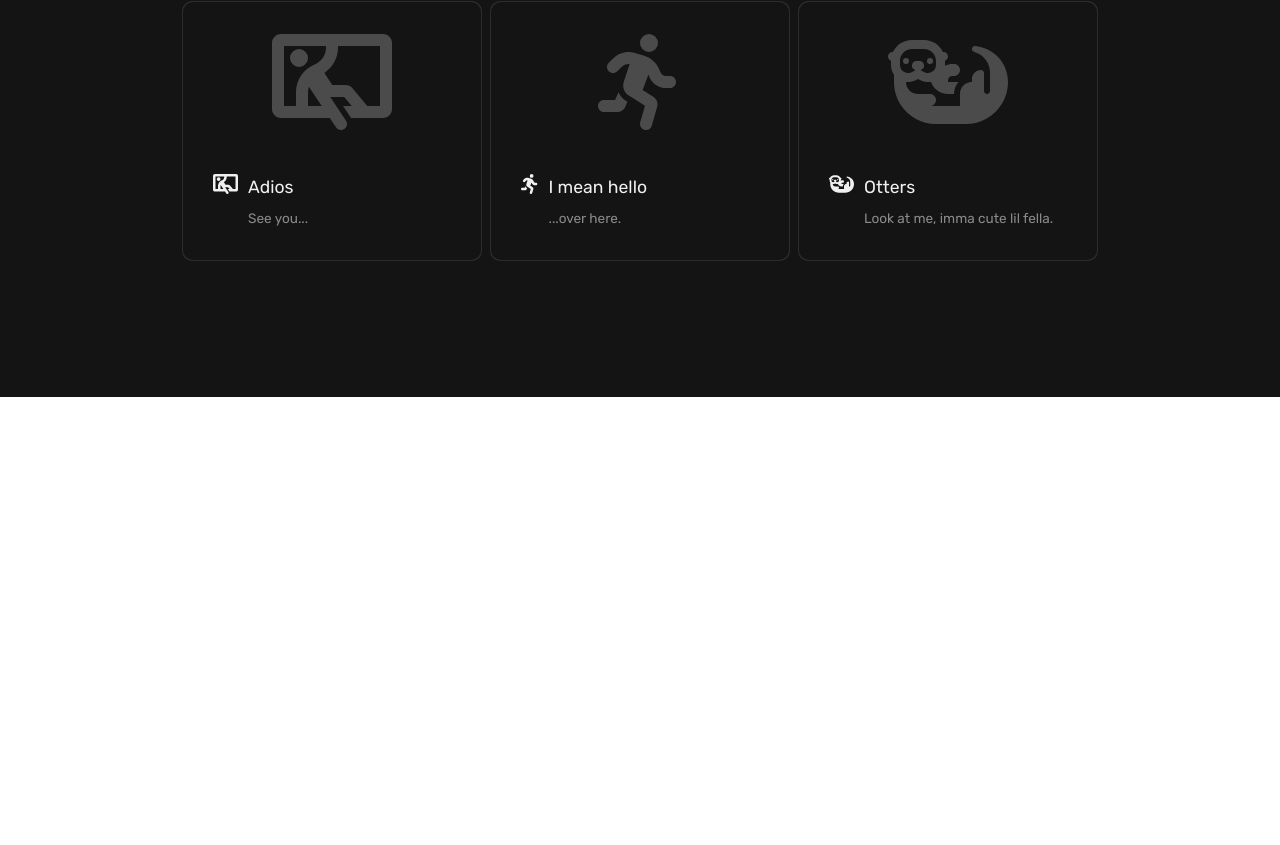
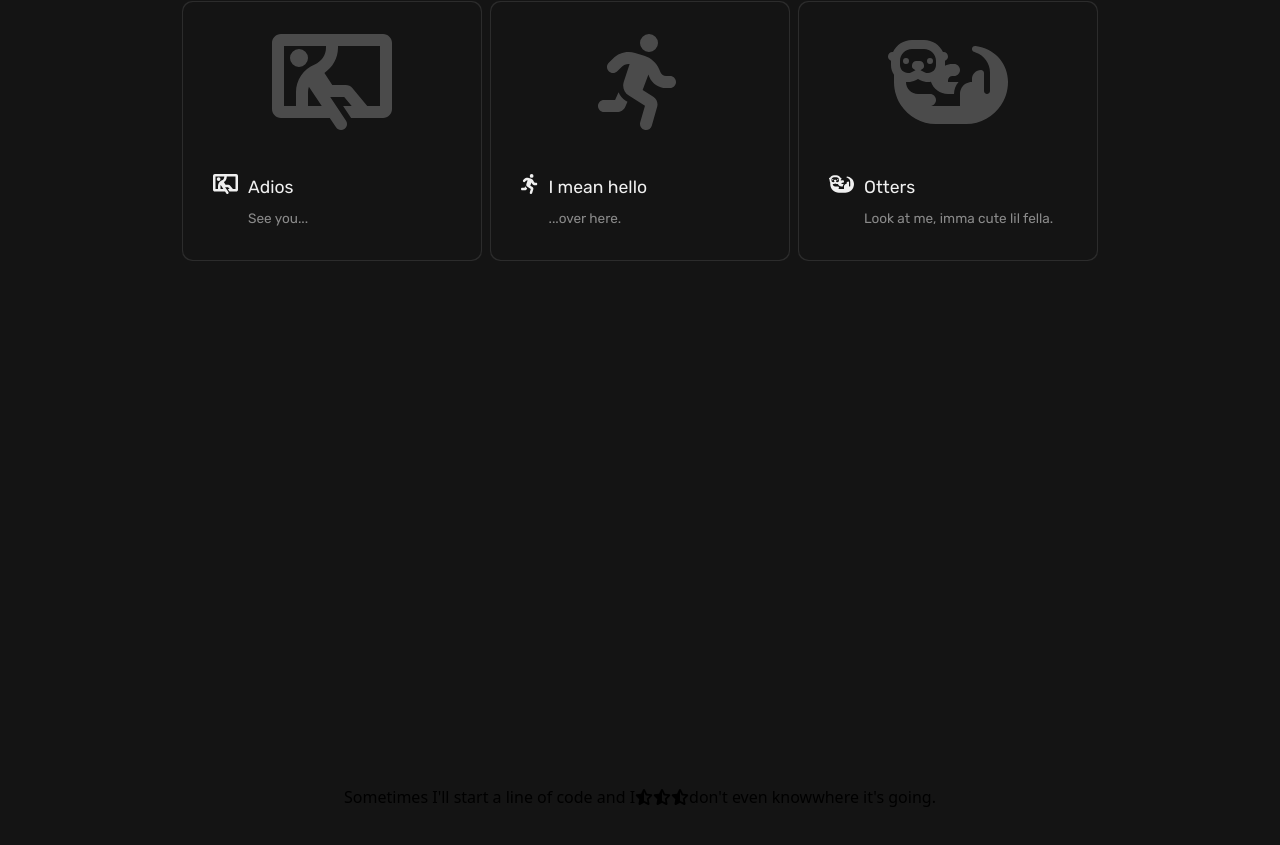
Before and after one commit to kncalderong/css-cool-effects, a React (Vite) app: page / in a window 1280 px wide. Shown: the part 403-1248 px from the top of the page. Before the commit the page ends 800 px from the top, so only its background shows below. Built offline with nearby package versions, Linux system fonts and the light colour scheme.

Commit message:
feat: css effect magical text html  finished

```diff
--- a/src/App.tsx
+++ b/src/App.tsx
@@ -1,4 +1,5 @@
 import HoverLight from "./components/HoverLight/HoverLight"
+import MagicalText from "./components/MagicalText/MagicalText"
 
 
 function App() {
@@ -6,6 +7,7 @@ function App() {
   return (
     <main >
       <HoverLight />
+      <MagicalText/>
     </main>
   )
 }
--- /dev/null
+++ b/src/components/MagicalText/MagicalText.tsx
@@ -0,0 +1,26 @@
+import { faStarHalfStroke } from '@fortawesome/free-solid-svg-icons'
+import { FontAwesomeIcon } from '@fortawesome/react-fontawesome'
+import React from 'react'
+
+const MagicalText = () => {
+  return (
+    <section className='w-100 bg-dark-gray h-auto sm:h-screen flex justify-center items-center'>
+      <h1>Sometimes I'll start a line of code and I
+        <span className='magic'>
+          <span className='magic-star'>
+            <FontAwesomeIcon icon={ faStarHalfStroke} className='' />
+          </span>
+          <span className='magic-star'>
+            <FontAwesomeIcon icon={ faStarHalfStroke} className='' />
+          </span>
+          <span className='magic-star'>
+            <FontAwesomeIcon icon={ faStarHalfStroke} className='' />
+          </span>
+          <span className="magic-text">don't even know</span>
+        </span>
+        where it's going.</h1>
+    </section>
+  )
+}
+
+export default MagicalText
```
